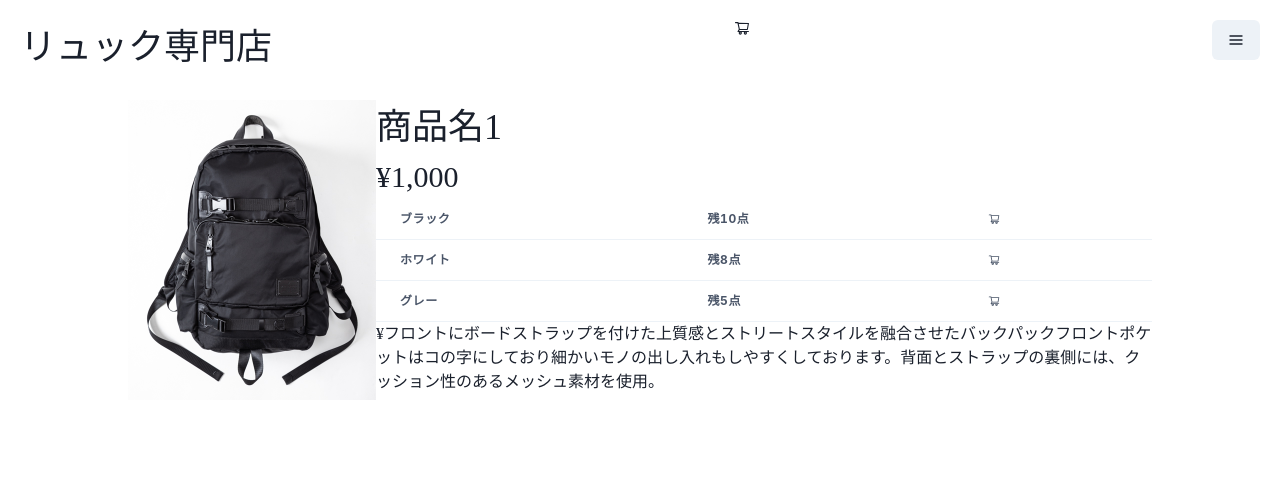
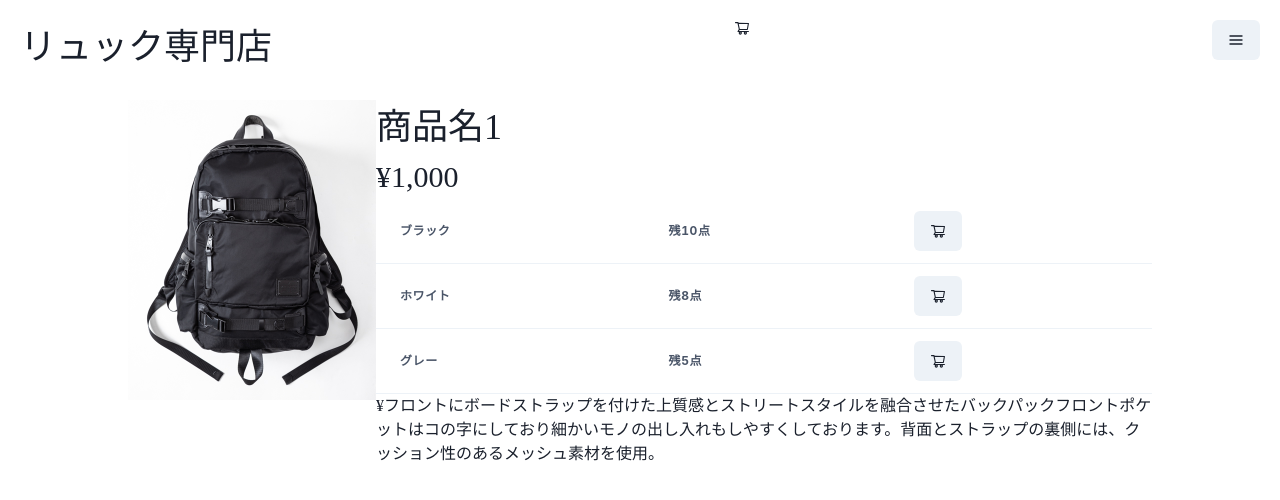
Before and after one commit to mami0709/EC_site, a Next.js app: page /recomend/1 in a window 1280 px wide. Shown: the top 500 px of the page. Built offline with nearby package versions, Linux system fonts and the light colour scheme.

Commit message:
cartAddの追加

```diff
--- a/pages/recomend/[id].tsx
+++ b/pages/recomend/[id].tsx
@@ -6,20 +6,34 @@ import { useSelector, useDispatch } from "react-redux";
 import { setProducts, ProductState } from "../../redux/slice/products";
 import { useState } from "react";
 import { Tab } from "../../layout/Tab"
-import { Box, Text, Image, Center, SimpleGrid, GridItem,LinkBox, LinkOverlay, Heading ,Grid, TableContainer, Table , Tr, Th, Thead, Tbody,   } from '@chakra-ui/react'
+import { Box, Text, Image, Center, SimpleGrid, GridItem,LinkBox, LinkOverlay, Heading ,Button, TableContainer, Table , Tr, Th, Thead, Tbody,   } from '@chakra-ui/react'
 import { AiOutlineShoppingCart } from 'react-icons/ai'
+import { addCart, deleteCart } from '../../redux/slice/cart'
+import { title } from 'process';
 
 
 
 const Test: NextPage = () => {
 	const router = useRouter();
 	const { id } = router.query;
+	const dispatch = useDispatch();
   const taskList:any = useSelector<ProductState>((state:any) => state.products.value);
 
 	//queryで取得したIDをもとにtaskListから呼び出し。resultに格納
 	const result = taskList.find((task: any) => {
     return String(task.id) == id;
 	})
+
+	// TODO: handleClickがエラーになってるから直す。
+	const handleClick = () => {
+    dispatch(
+      addCart({
+        id: taskList.length + 1,
+				// title: title
+      })
+    );
+	};
+
 
 	return (
 		<div>
@@ -38,17 +52,17 @@ const Test: NextPage = () => {
 									<Tr>
 										<Th>{result?.color1}</Th>
 										<Th>残10点</Th>
-										<Th><AiOutlineShoppingCart /></Th>
+										<Th><Button onClick={() => handleClick()}><AiOutlineShoppingCart /></Button></Th>
 									</Tr>
 									<Tr>
 										<Th>{result?.color2}</Th>
 										<Th>残8点</Th>
-										<Th><AiOutlineShoppingCart /></Th>
+										<Th><Button onClick={() => handleClick()}><AiOutlineShoppingCart /></Button></Th>
 									</Tr>
 									<Tr>
 										<Th>{result?.color3}</Th>
 										<Th>残5点</Th>
-										<Th><AiOutlineShoppingCart /></Th>
+										<Th><Button onClick={() => handleClick()}><AiOutlineShoppingCart /></Button></Th>
 									</Tr>
 								</Tbody>
 							</Table>
--- /dev/null
+++ b/redux/slice/cart.tsx
@@ -0,0 +1,29 @@
+
+import { createSlice } from "@reduxjs/toolkit";
+import { Type } from "typescript";
+import { ProductsData } from "../../definitions/productData";
+
+export interface CartState {
+	id: number;
+	name: string;
+	totalPrice: string;
+	push: boolean;
+}
+
+export const CartSlice = createSlice({
+	name: "cart",
+	initialState: [],
+	reducers: {
+		addCart: (state,action) => {
+			{/* @ts-ignore としましょう */}
+			state.value.push(action.payload); //payload=データ
+		},
+		deleteCart: (state,action) => {
+			{/* @ts-ignore としましょう */}
+			state.value = state.value.filter((cart) => cart.id !== action.payload.id);
+		},
+	},
+});
+
+export const { addCart, deleteCart } = CartSlice.actions;
+export default CartSlice.reducer;
--- a/redux/store.tsx
+++ b/redux/store.tsx
@@ -1,12 +1,12 @@
 import React from "react";
-// import App from "./App";
 import { configureStore } from "@reduxjs/toolkit";
 import  productsReducer  from "./slice/products"
+import  cartReducer  from "./slice/cart"
 
 
 export const store = configureStore({
   reducer: {
     products: productsReducer,
-    //cart: cartReducer,
+    cart: cartReducer,
   },
 });
```
